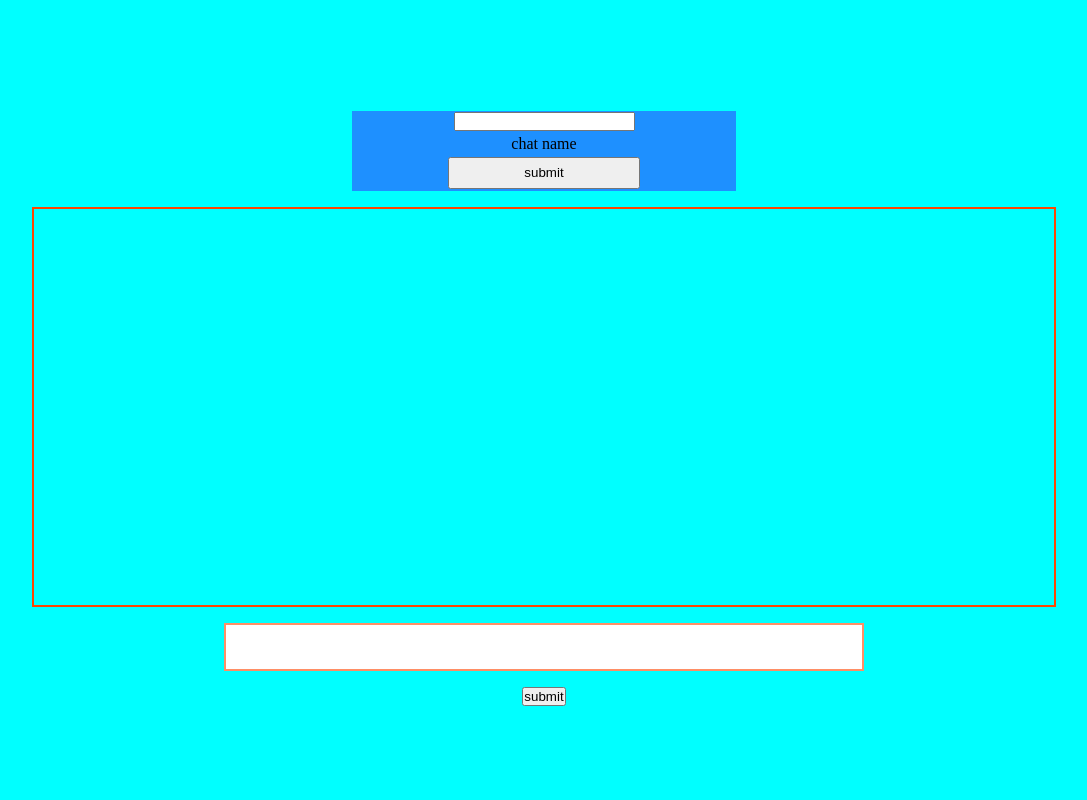
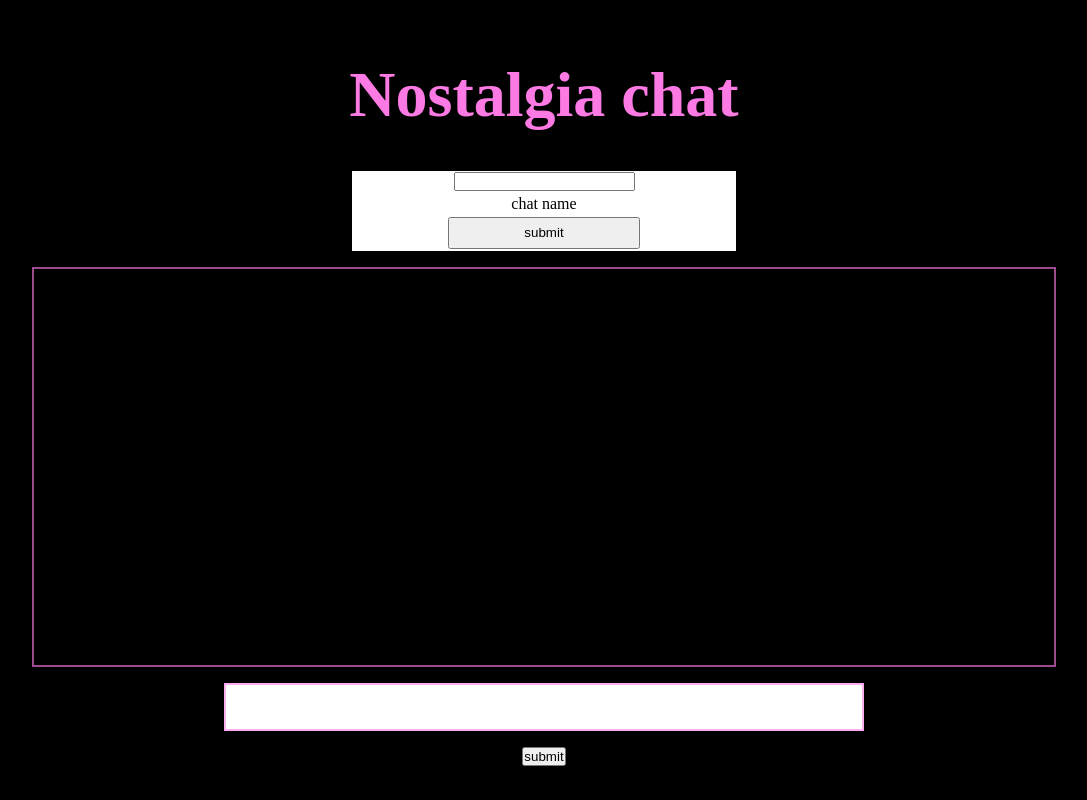
Before and after one commit to Russellgrd/chatapp, a website: page index.html in a window 1280 px wide. Shown: the whole page, without its empty margins (96-1183 px from the left). Drawn offline with Linux system fonts and the light colour scheme.

Commit message:
added styles to chat-home main div, color scheme, and added rules for min chat string length

```diff
--- a/index.html
+++ b/index.html
@@ -13,6 +13,9 @@
 
     <div class="chatHome">
 
+        <div class="chatHome-banner">
+            <h3 class="chatHome-banner-heading">Nostalgia chat</h3>
+        </div>
 
         <form class="nameForm">
             <input class="nameInput" id="name" type="text">
@@ -48,22 +51,24 @@
         }
 
         inputBox.addEventListener('keydown', (e) => {
-            if (e.keyCode === 13) {
-            button.click();
+            if(e.keyCode == 13) {
+                button.click();
             }
+
         });
 
         button.addEventListener('click', (e) => {
-                let time_stamp = new Date().toLocaleTimeString();
-                e.preventDefault();
+            let time_stamp = new Date().toLocaleTimeString();
+            e.preventDefault();
+            if(inputBox.value.length >= 1) {
                 webSocket.send(`${username} ${time_stamp}: ${inputBox.value}`);
                 setTimeout(() => {
                     messagesBox.scrollTop = messagesBox.scrollHeight;
                     inputBox.value = "";
-
-                },10);
-            })
-        }
+                },100)
+            }
+        })
+    }
 
     let nameBtn = document.querySelector('.nameBtn');
     let form = document.querySelector('.nameForm');
--- a/styles.css
+++ b/styles.css
@@ -9,6 +9,7 @@ body {
     flex-direction: column;
     justify-content: center;
     align-items: center;
+    background-color: #000;
 }
 
 .chatHome{
@@ -18,10 +19,10 @@ body {
     flex-direction: column;
     align-items: center;
     justify-content: center;
-    background-color: aqua;
 }
 .chatHome-messagesBox{
-    border: 2px solid orangered;
+    border: 2px solid #fd7ae59d;
+    color: #fd7ae5;
     text-align: center;
     height: 50%;
     width: 80%;
@@ -30,7 +31,7 @@ body {
 }
 .chatHome-input{
     margin-top: 1rem;
-    border: 2px solid rgba(255, 68, 0, 0.602);
+    border: 2px solid #fd7ae59d;
     width: 50%;
     height: 3rem;
 }
@@ -46,7 +47,7 @@ body {
     margin: 1rem;
     width: 30%;
     text-align: center;
-    background-color: dodgerblue;
+    background-color: rgb(255, 255, 255);
     height: 10%;
 }
 
@@ -55,3 +56,19 @@ body {
     height: 2rem;
 
 }
+
+.chatHome-banner {
+    display: flex;
+    flex-direction: column;
+    align-items: center;
+    justify-content: center;
+    width: 100vw;
+    height: 15%;
+    color: #fd7ae5;
+    background-color: #000;
+    text-align: center;
+}
+
+.chatHome-banner-heading{
+    font-size: 4rem;
+}
```
